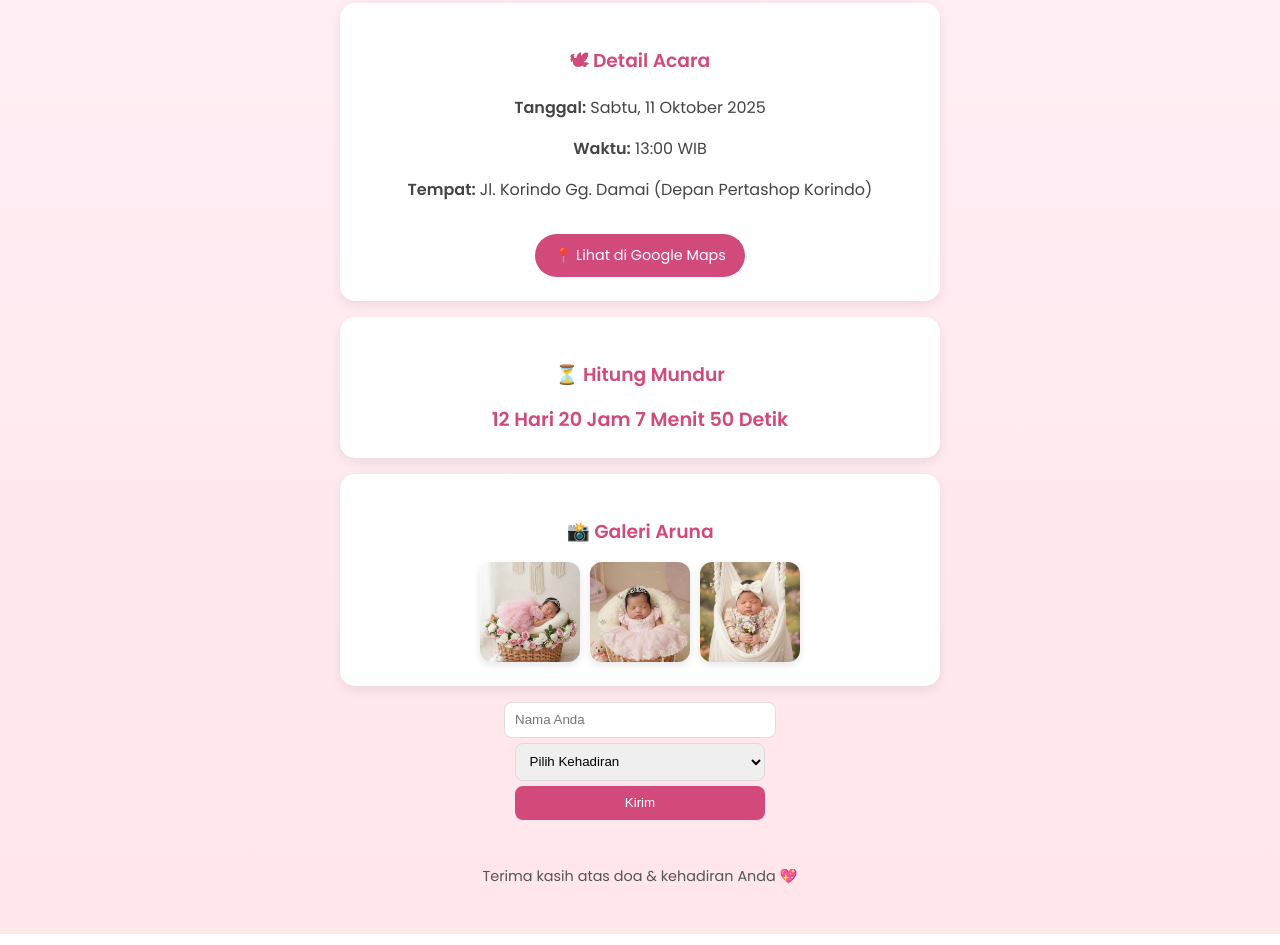
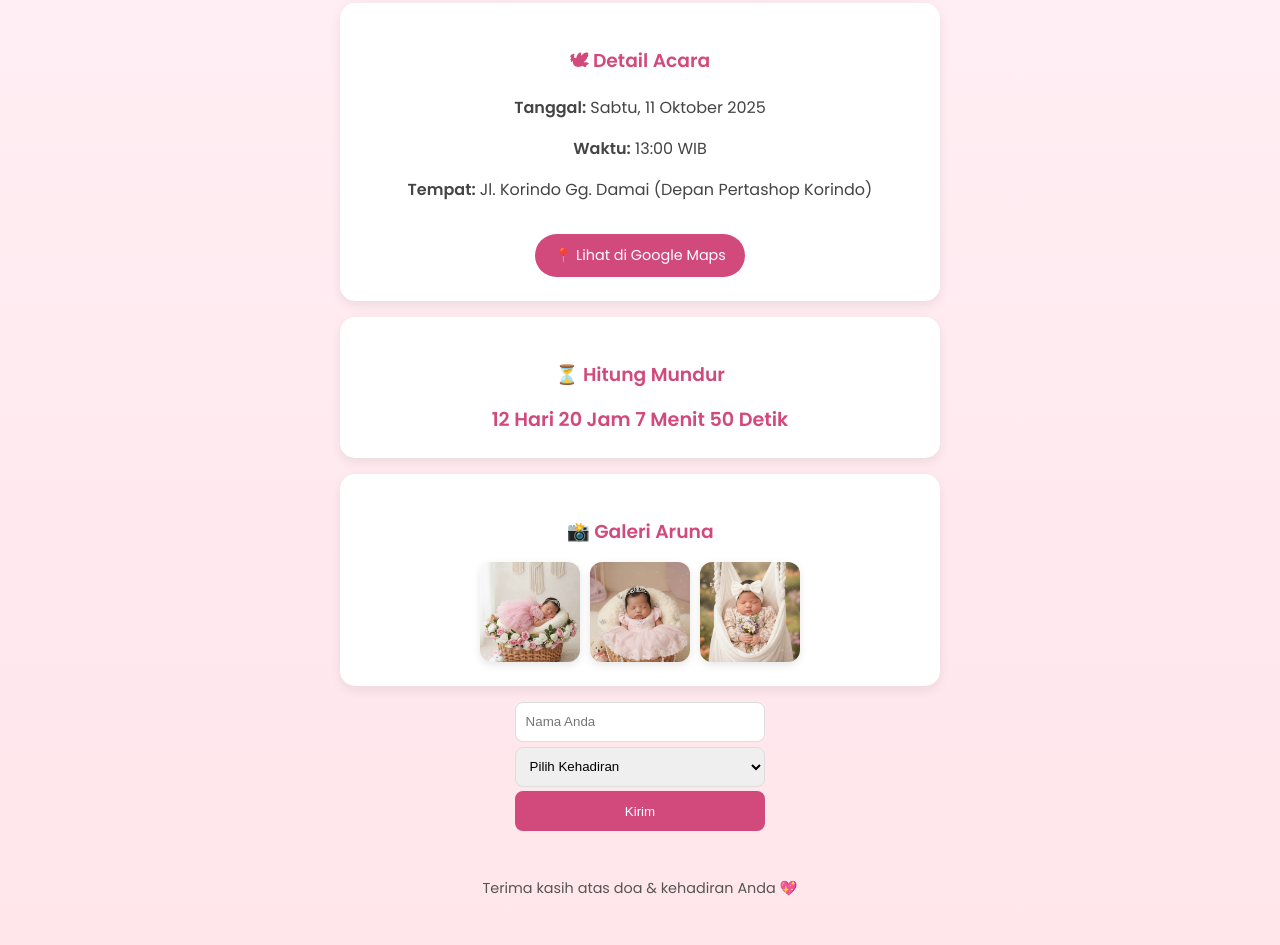
Before and after one commit to mrrikohermansyah/undangan-aruna, a plain HTML site: page index.html in a window 1280 px wide. Shown: the part 240-1185 px from the top of the page. Drawn offline with Linux system fonts and the light colour scheme.

Commit message:
Update styles.css

```diff
--- a/styles.css
+++ b/styles.css
@@ -84,6 +84,8 @@ input, select, button {
   border-radius: 8px;
   border: 1px solid #ddd;
   display: block;
+  box-sizing: border-box; /* Tambahkan ini */
+  height: 40px;
 }
 
 button {
```
